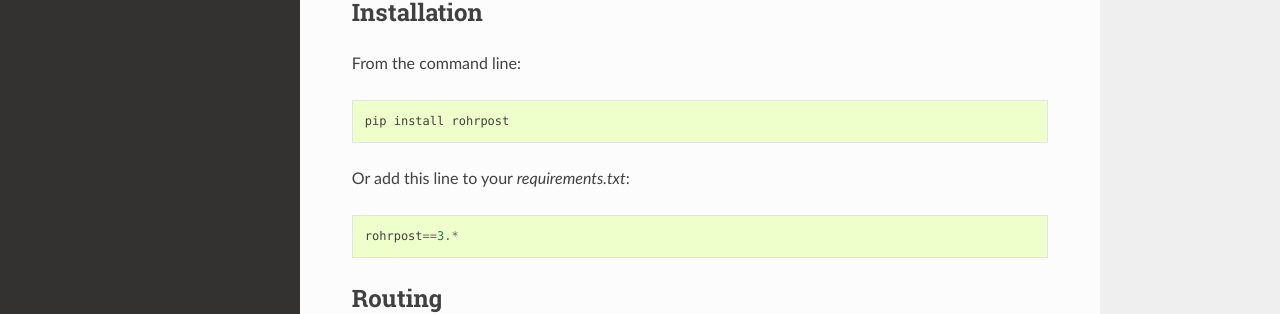
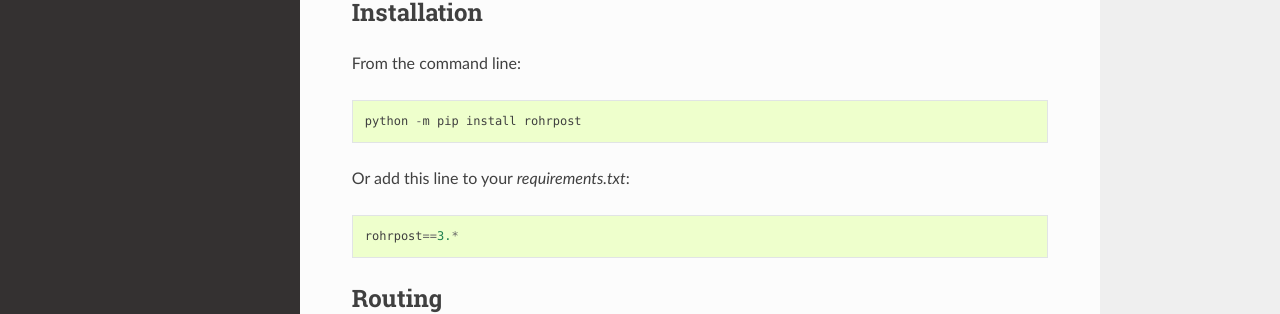
Before and after one commit to axsemantics/rohrpost, a Sphinx documentation site: the page built from doc/index.rst, in a window 1280 px wide and 900 px high, scrolled down 956 px. Shown: the part 146-460 px from the top of the window. Built offline with Sphinx 7.4.7 and the Read the Docs theme 2.0.0, drawn with Linux system fonts in a browser that asks for light colours.

Commit message:
Use `python -m pip` instead of just `pip`
https://snarky.ca/why-you-should-use-python-m-pip/

```diff
--- a/README.rst
+++ b/README.rst
@@ -32,7 +32,7 @@ Installation
 
 From the command line::
 
-    pip install rohrpost
+    python -m pip install rohrpost
 
 Or add this line to your `requirements.txt`::
 
@@ -45,7 +45,7 @@ For development you'll need to have the test environment installed. This is
 rather large since `rohrpost` works mainly in conjunction with Channels_,
 Daphne_, Django_ and so on. ::
 
-    pip install -r requirements/dev.txt
+    python -m pip install -r requirements/dev.txt
 
 Run tests and style checks in this directory::
 
--- a/doc/index.rst
+++ b/doc/index.rst
@@ -53,7 +53,7 @@ Installation
 
 From the command line::
 
-    pip install rohrpost
+    python -m pip install rohrpost
 
 Or add this line to your `requirements.txt`::
 
```
